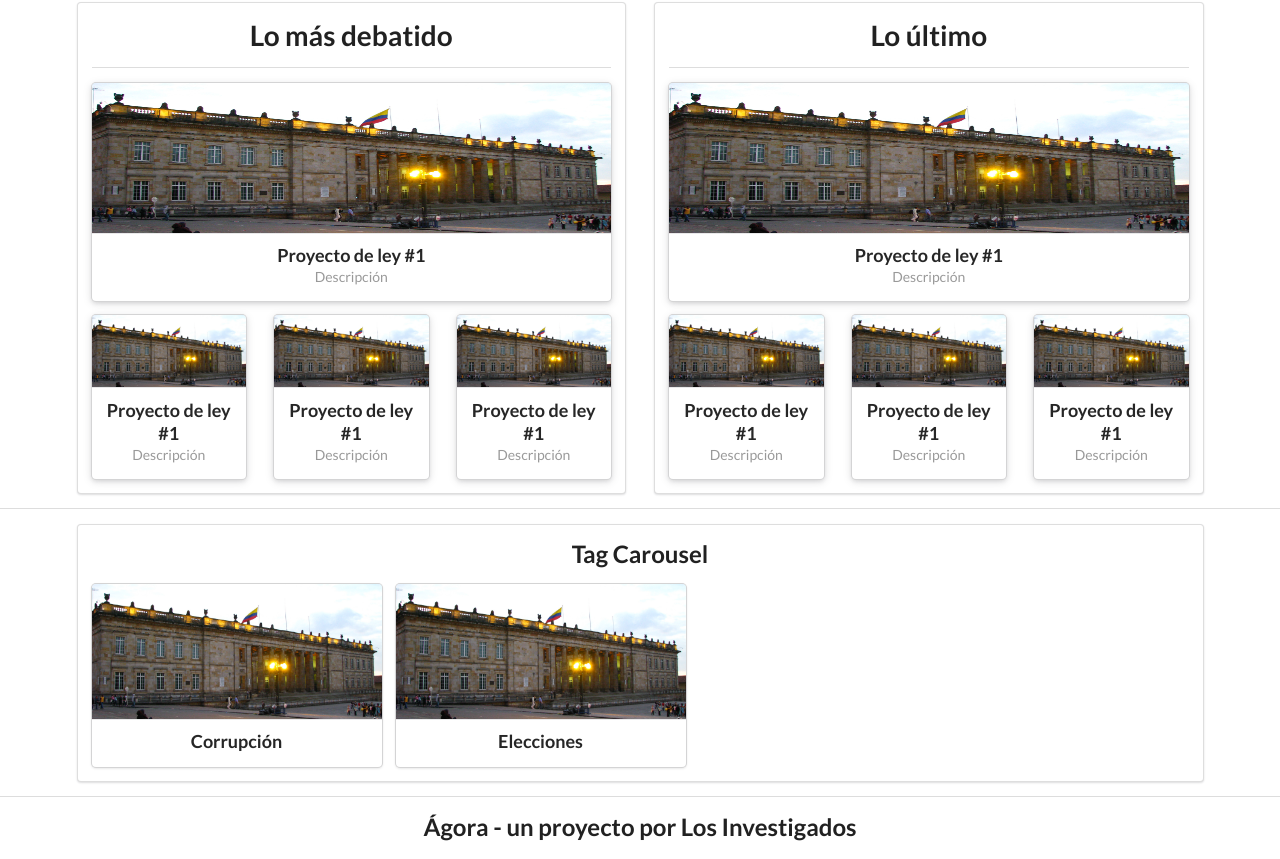
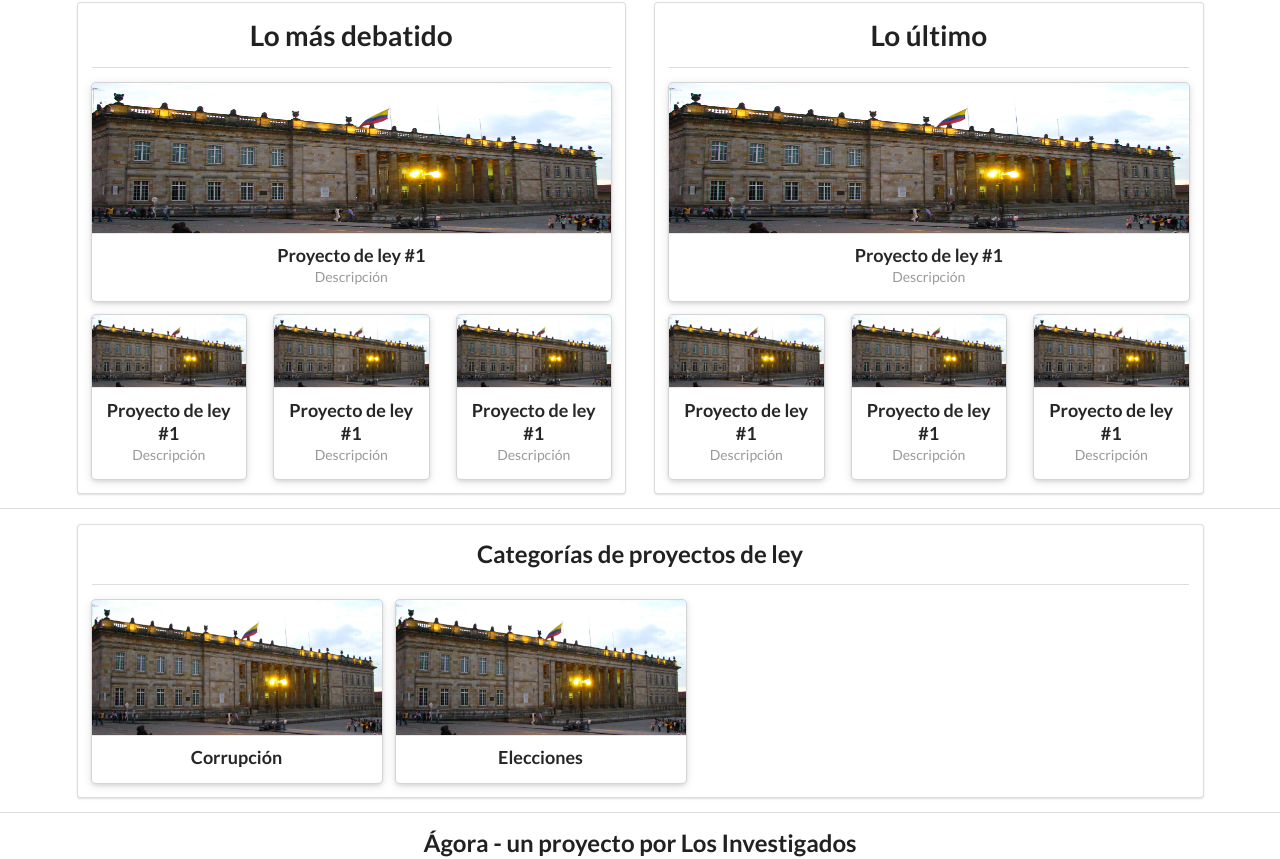
Before and after one commit to Agora-SE2/IS2_Agora_FE, a React (Create React App) app: page / in a window 1280 px wide. Shown: the part 534-1393 px from the top of the page. Built offline with nearby package versions, Linux system fonts and the light colour scheme.

Commit message:
Merge with news-mosaic

```diff
--- a/src/components/Tag.js
+++ b/src/components/Tag.js
@@ -4,7 +4,7 @@ import ImgCapitolio from '../images/capitolio.png';
 export default class Tag extends Component {
     render() {
         return (
-            <div className="ui category card">
+            <div className="ui category link raised card">
                 <div className="image">
                     <img src={ ImgCapitolio } />
                 </div>
--- a/src/components/TagCarousel.js
+++ b/src/components/TagCarousel.js
@@ -11,7 +11,8 @@ export default class TagCarousel extends Component {
 
         return (
             <div className="ui tag carousel segment">
-                <h2>Tag Carousel</h2>
+                <h2>Categorías de proyectos de ley</h2>
+                <div className="ui divider"></div>
                 <div className="ui cards">
                     <Tag title="Corrupción"/>
                     <Tag title="Elecciones"/>
```
